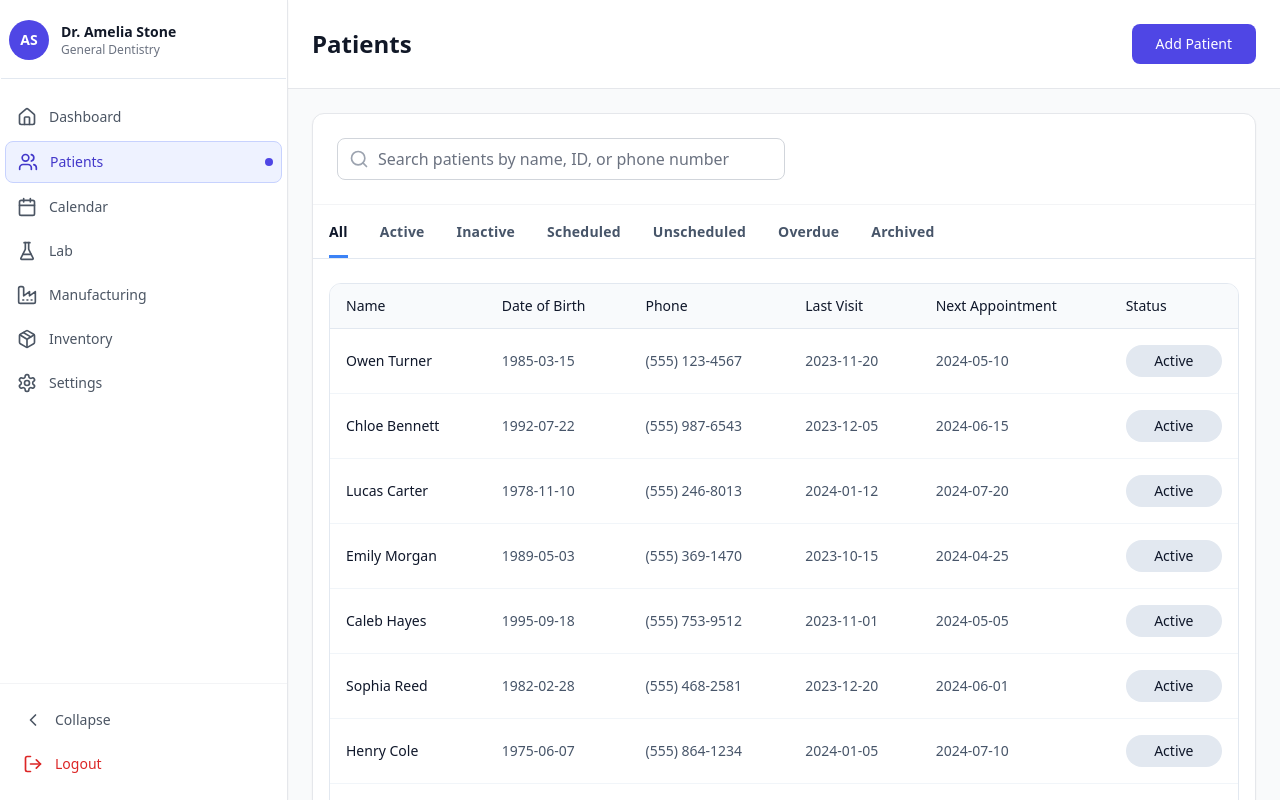
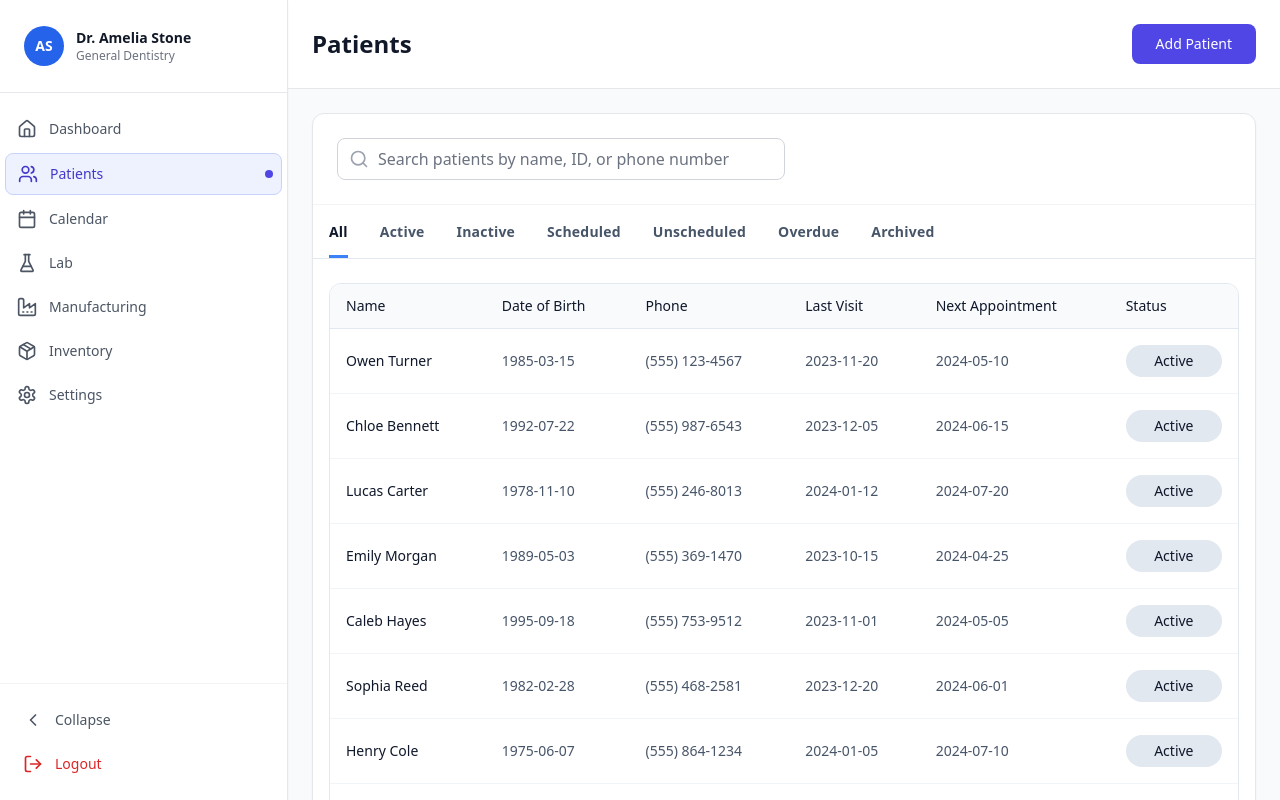
Before and after one commit to ramgoutam/patient-path-compass, a React (Vite) app: page / in a window 1280 px wide. Shown: the top 800 px of the page. Built offline with nearby package versions, Linux system fonts and the light colour scheme.

Commit message:
Fix: Sidebar profile section height
Ensure the profile section maintains its height during sidebar collapse and only moves horizontally.

```diff
--- a/src/components/Sidebar.tsx
+++ b/src/components/Sidebar.tsx
@@ -1,12 +1,15 @@
 import { House, Calendar, Users, DollarSign, FlaskConical, Factory, Package, Settings, LogOut, ChevronLeft, ChevronRight } from "lucide-react";
 import { cn } from "@/lib/utils";
+
 interface SidebarProps {
   activeSection: string;
   onSectionChange: (section: string) => void;
   collapsed: boolean;
   onToggleCollapse: () => void;
 }
-const navigation = [{
+
+const navigation = [
+  {
     name: "Dashboard",
     href: "dashboard",
     icon: House
@@ -34,7 +37,9 @@ const navigation = [{
     name: "Settings",
     href: "settings",
     icon: Settings
-}];
+  }
+];
+
 export function Sidebar({
   activeSection,
   onSectionChange,
@@ -47,16 +52,20 @@ export function Sidebar({
   const getInitials = (firstName: string, lastName: string) => {
     return `${firstName.charAt(0)}${lastName.charAt(0)}`.toUpperCase();
   };
-  return <div className={`fixed left-0 top-0 h-screen bg-white border-r border-gray-200 flex flex-col transition-all duration-300 z-10 shadow-sm ${collapsed ? 'w-16' : 'w-72'}`}>
+  return (
+    <div className={`fixed left-0 top-0 h-screen bg-white border-r border-gray-200 flex flex-col transition-all duration-300 z-10 shadow-sm ${collapsed ? 'w-16' : 'w-72'}`}>
       {/* Header */}
-      <div className="p-4 border-b border-gray-80 my-[2px] mx-px px-0 py-0">
-        <button onClick={() => onSectionChange('profile')} className="flex items-center gap-3 w-full text-left hover:bg-gray-50 rounded-lg p-2 transition-colors duration-200 mx-0 py-[18px]">
-          <div className="bg-indigo-600 text-white rounded-full size-10 flex-shrink-0 flex items-center justify-center font-semibold text-sm">
+      <div className="border-b border-gray-200 p-4">
+        <button
+          onClick={() => onSectionChange('profile')}
+          className="flex items-center gap-3 w-full text-left hover:bg-gray-50 rounded-lg p-2 transition-colors duration-200 h-[60px]"
+        >
+          <div className="bg-blue-600 text-white rounded-full size-10 flex-shrink-0 flex items-center justify-center font-semibold text-sm">
             {getInitials("Amelia", "Stone")}
           </div>
-          <div className={`transition-all duration-300 ${collapsed ? 'opacity-0 w-0 overflow-hidden' : 'opacity-100'}`}>
-            <h1 className="text-gray-900 text-sm font-semibold">Dr. Amelia Stone</h1>
-            <p className="text-gray-500 text-xs">General Dentistry</p>
+          <div className={`transition-all duration-300 ${collapsed ? 'opacity-0 w-0 overflow-hidden pointer-events-none' : 'opacity-100'}`}>
+            <h1 className="text-gray-900 text-sm font-semibold whitespace-nowrap">Dr. Amelia Stone</h1>
+            <p className="text-gray-500 text-xs whitespace-nowrap">General Dentistry</p>
           </div>
         </button>
       </div>
@@ -91,5 +100,6 @@ export function Sidebar({
           </span>
         </button>
       </div>
-    </div>;
+    </div>
+  );
 }
```
Lines whose indentation alone changed are shown as unchanged.
